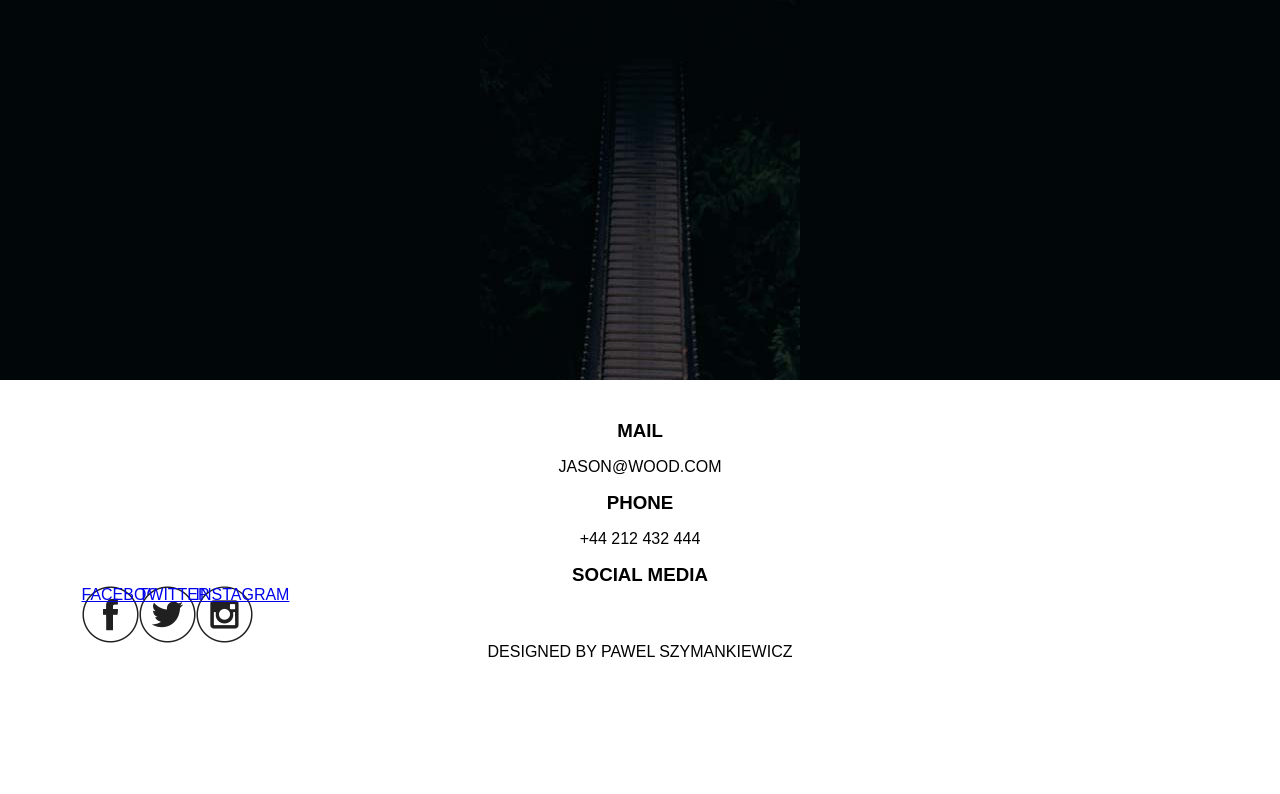
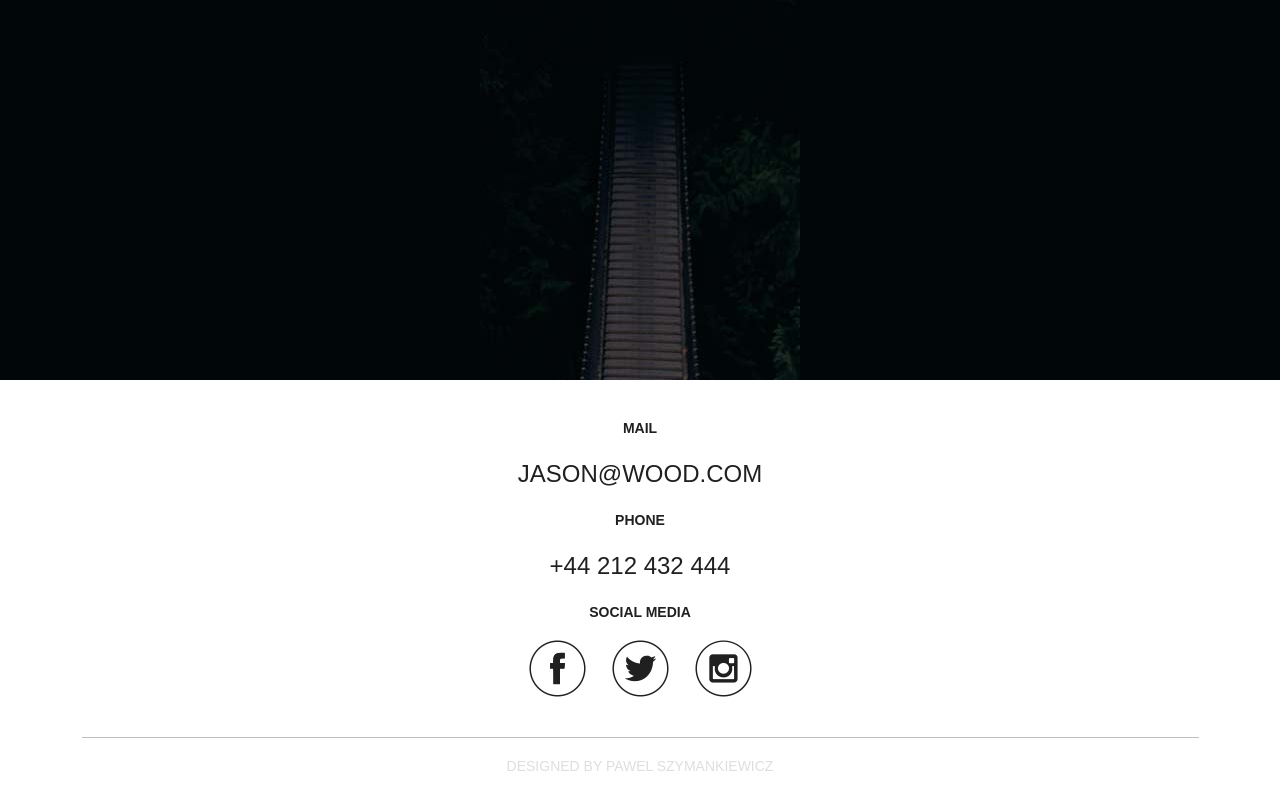
Before and after one commit to tiangela/jwood, a website: page index.html in a window 1280 px wide. Shown: the part 2028-2822 px from the top of the page. Before the commit the page ends 2689 px from the top, so only its background shows below. Drawn offline with nearby package versions, Linux system fonts and the light colour scheme.

Commit message:
Доделала стили мобильной версии

```diff
--- a/index.html
+++ b/index.html
@@ -191,7 +191,7 @@
           <a href="#" class="contacts__social contacts__social--inst">Instagram</a>
         </div>
       </article>
-      <div class="footer__copyright">Designed by Pawel Szymankiewicz</div>
+      <p class="footer__copyright">Designed by Pawel Szymankiewicz</p>
     </div>
   </footer>
   <script src="js/script.js"></script>
--- a/less/blocks/contacts.less
+++ b/less/blocks/contacts.less
@@ -1,5 +1,20 @@
 .contacts__container {
   display: flex;
+  justify-content: center;
+  padding-top: 20px;
+  padding-bottom: 40px;
+  border-bottom: 1px solid @light-grey;
+}
+
+.contacts__title {
+  font-family: "Nexabold", Arial, sans-serif;
+  font-size: 14px;
+
+}
+
+.contacts__info {
+  font-family: "Nexalight", Arial, sans-serif;
+  font-size: 24px;
 }
 
 .contacts__social {
@@ -7,7 +22,12 @@
     background-repeat: no-repeat;
     width: 57px;
     height: 57px;
-      &--fb {
+    font-size: 0;
+    margin-right: 26px;
+    &:last-child {
+      margin-right: 0;
+    }
+    &--fb {
       background-position: -5px -5px;
     }
     &--tw {
--- a/less/blocks/footer.less
+++ b/less/blocks/footer.less
@@ -1,4 +1,14 @@
 .footer__wrapper {
   .container ();
   text-align: center;
+  color: @dark-grey;
 }
+
+.footer__copyright {
+  color: @ultra-light-grey;
+  font-size: 14px;
+  font-family: "Nexalight", Arial, sans-serif;
+  display: inline-block;
+  margin-top: 20px;
+  margin-bottom: 20px;
+}
--- a/less/variables.less
+++ b/less/variables.less
@@ -1,6 +1,7 @@
 @text-white: #f1f1f1;
 @dark-grey: #202020;
 @light-grey: #bebebe;
+@ultra-light-grey: #dedede;
 @bg-grey: #1a1e1e;
 @bg-black: #010608;
 @tablet-widths: ~"(min-width: 700px)";
```
Also changed, not shown: css/style.css.
